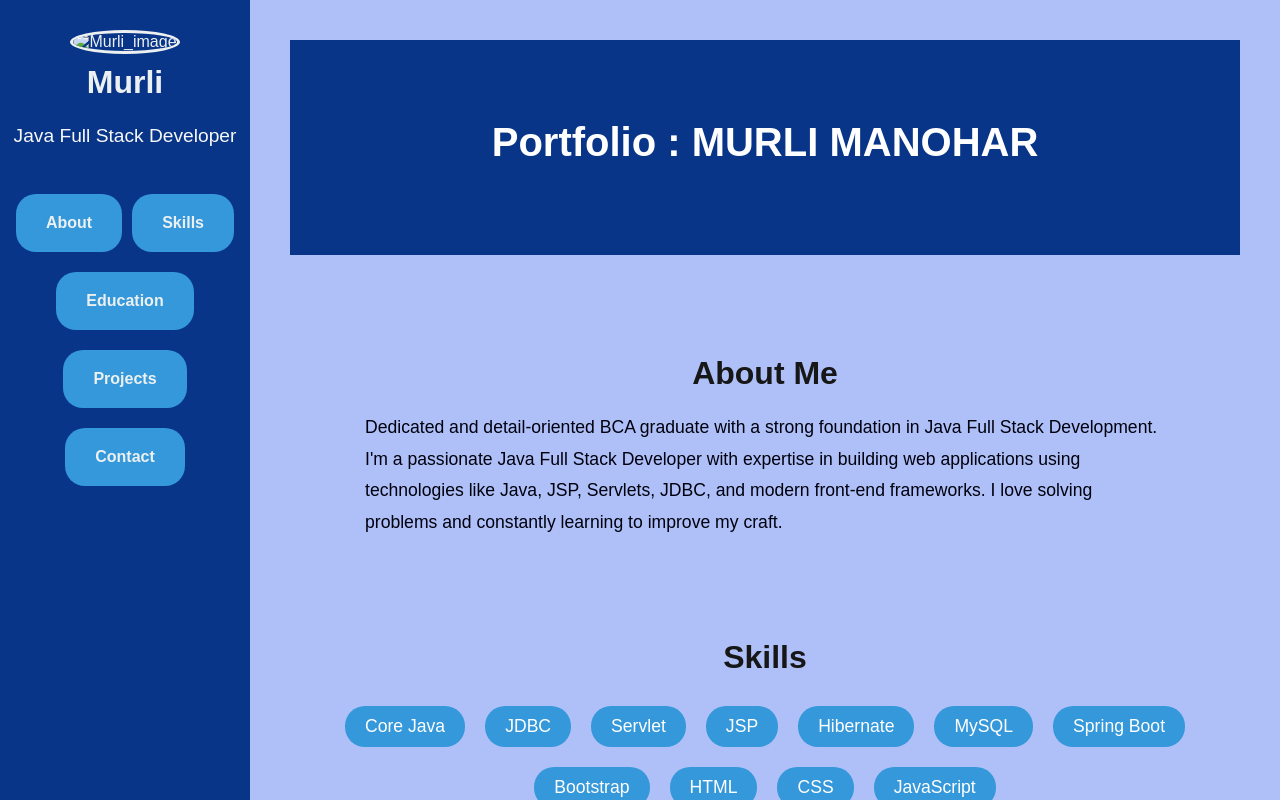
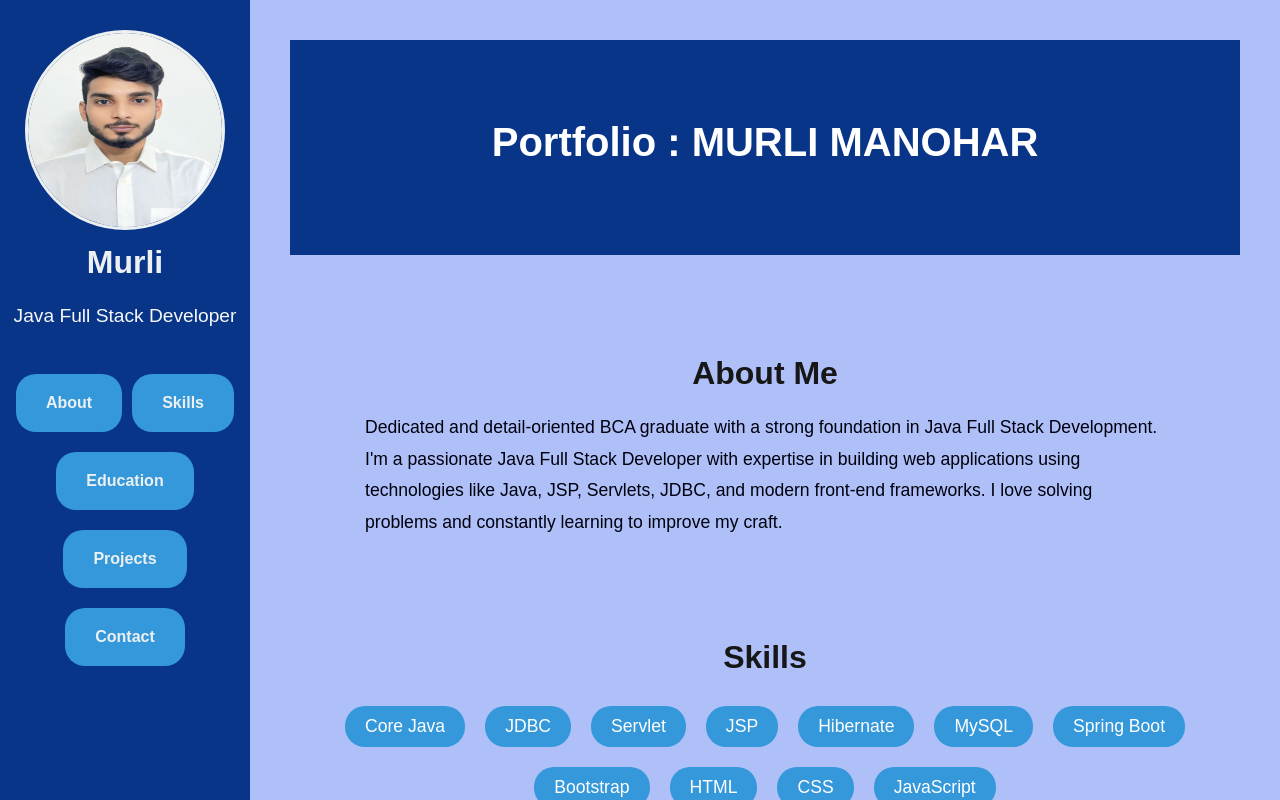
Before and after one commit to Murli18/my_website, a plain HTML site: page index.html in a window 1280 px wide. Drawn offline with Linux system fonts and the light colour scheme.

Commit message:
Update index.html

```diff
--- a/index.html
+++ b/index.html
@@ -9,7 +9,7 @@
 <body>
     <div class="side-nav">
         <div class="profile">
-            <img src="img/profile.jpg" alt="Murli_image">
+            <img src="profile.jpg" alt="Murli_image">
             <h1>Murli</h1>
             <br>
             <p>Java Full Stack Developer</p>
```
